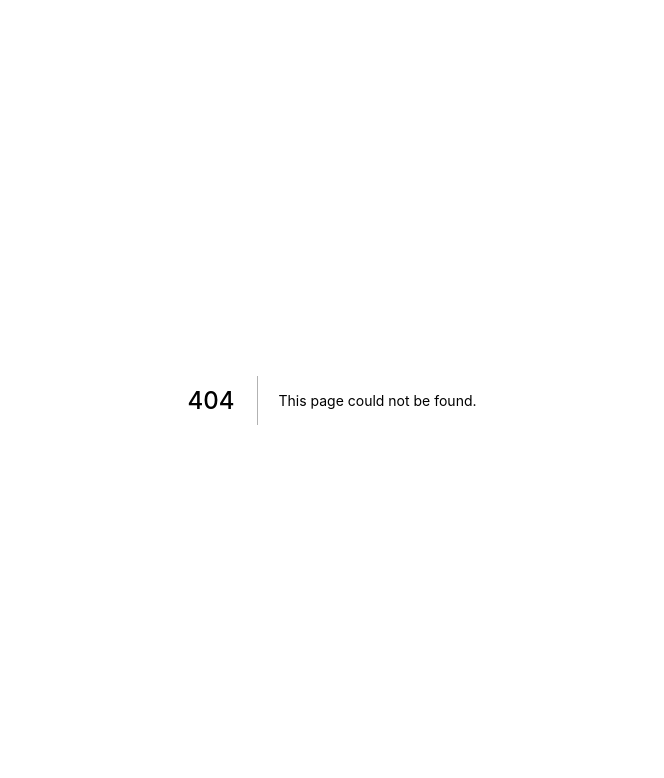
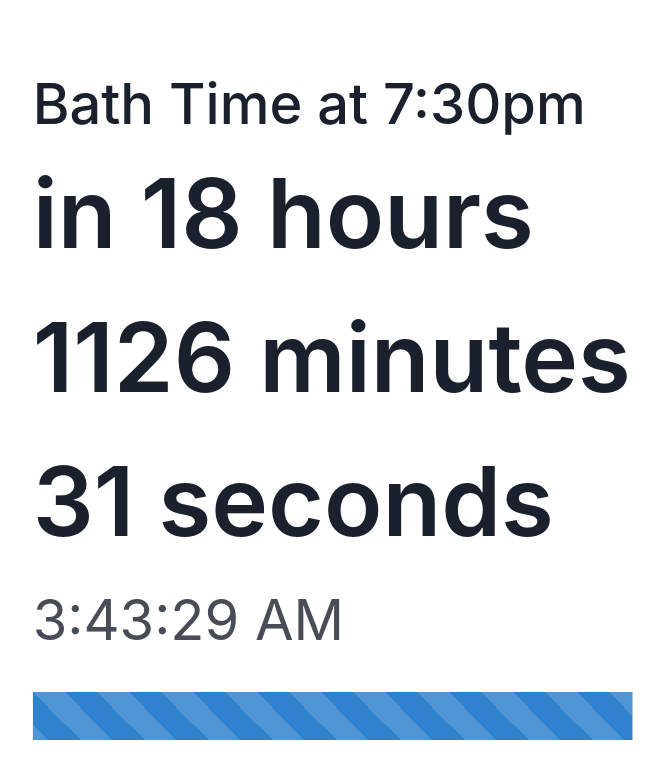
Before and after one commit to kyen99/periodic-table, a Next.js app: page /bathtime in a window 1280 px wide. Before the commit this address had no page. Shown: the top 778 px of the page, without its empty margins (308-972 px from the left). Built offline with nearby package versions, Linux system fonts and the light colour scheme.

Commit message:
bath time and prettier

```diff
--- a/package.json
+++ b/package.json
@@ -12,6 +12,7 @@
     "@emotion/react": "^11.1.1",
     "@emotion/styled": "^11.0.0",
     "@monaco-editor/react": "^3.7.1",
+    "date-fns": "^2.16.1",
     "fireworks-canvas": "^2.5.0",
     "framer-motion": "^2.9.4",
     "next": "10.0.3",
--- /dev/null
+++ b/pages/bathtime.tsx
@@ -0,0 +1,48 @@
+import {
+  Grid,
+  Stat,
+  StatLabel,
+  StatNumber,
+  StatHelpText,
+  Progress,
+} from '@chakra-ui/react'
+import { useEffect, useState } from 'react'
+import set from 'date-fns/set'
+import differenceInSeconds from 'date-fns/differenceInSeconds'
+
+const BathTime = () => {
+  const [time, setTime] = useState(null)
+  const [currentTime, setCurrentTime] = useState(new Date())
+  useEffect(() => {
+    const timer = setInterval(() => {
+      setCurrentTime(new Date())
+      setTime(
+        differenceInSeconds(
+          set(new Date(), { hours: 22, minutes: 30, seconds: 0 }),
+          new Date()
+        )
+      )
+    }, 1000)
+    return () => {
+      clearInterval(timer)
+    }
+  }, [])
+  return (
+    <Grid placeItems="center" height="100vh">
+      <Stat transform="scale(4)">
+        <StatLabel>Bath Time at 7:30pm</StatLabel>
+        <StatNumber>
+          in {Math.floor(time / 60 / 60)} hours
+          <br />
+          {Math.floor(time / 60)} minutes
+          <br />
+          {time % 60} seconds
+        </StatNumber>
+        <StatHelpText>{currentTime.toLocaleTimeString()}</StatHelpText>
+        <Progress hasStripe value={10800 - time} max={10800} />
+      </Stat>
+    </Grid>
+  )
+}
+
+export default BathTime
```
Also changed, not shown: 2 other files (tests, documents, lock files or other folders).
